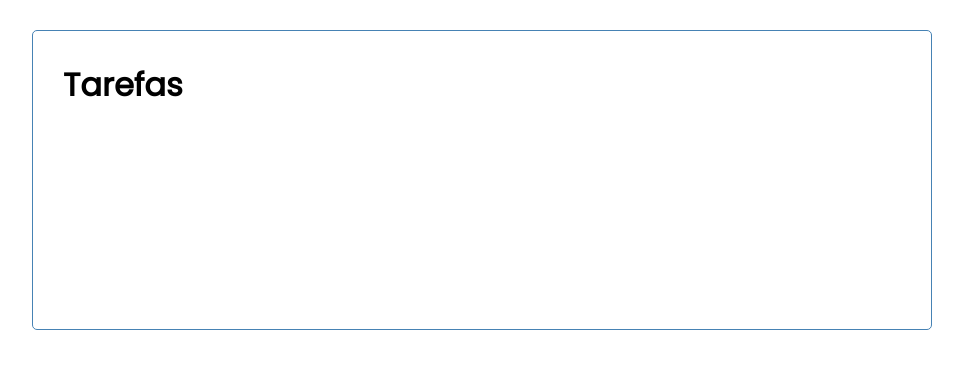
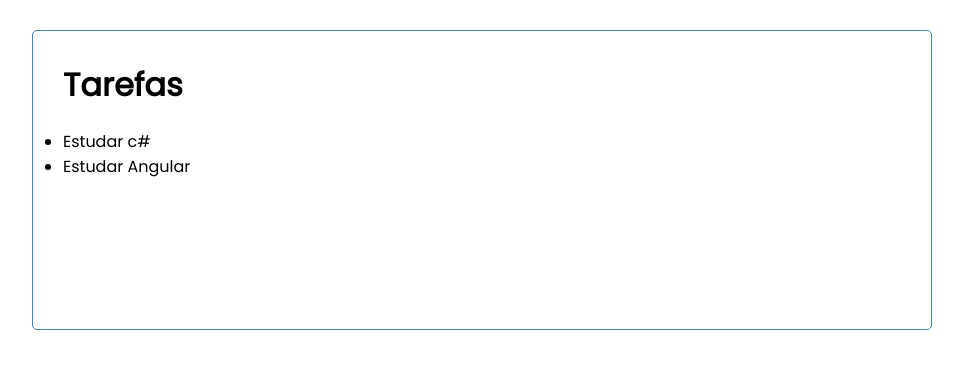
Before and after one commit to jrfertonani/Lista-de-tarefas., an Angular app in the folder front/: page / in a window 1280 px wide. Shown: the top 368 px of the page, without its empty margins (158-1121 px from the left). Built offline with nearby package versions, Linux system fonts and the light colour scheme; data requests are answered from the project's data file.

Commit message:
ngFor components

```diff
--- a/front/src/app/components/tasks/tasks.component.html
+++ b/front/src/app/components/tasks/tasks.component.html
@@ -0,0 +1,3 @@
+<ul>
+  <li *ngFor="let tarefa of tarefas">{{ tarefa.tarefa }}</li>
+</ul>
--- a/front/src/app/components/tasks/tasks.component.ts
+++ b/front/src/app/components/tasks/tasks.component.ts
@@ -1,11 +1,12 @@
 import { Component, OnInit } from '@angular/core';
 import { Tarefa } from '../../../Tarefa';
 import { TasksService } from '../../services/tasks.service';
+import { CommonModule } from '@angular/common';
 
 @Component({
   selector: 'app-tasks',
   standalone: true,
-  imports: [],
+  imports: [CommonModule],
   templateUrl: './tasks.component.html',
   styleUrl: './tasks.component.css'
 })
```
